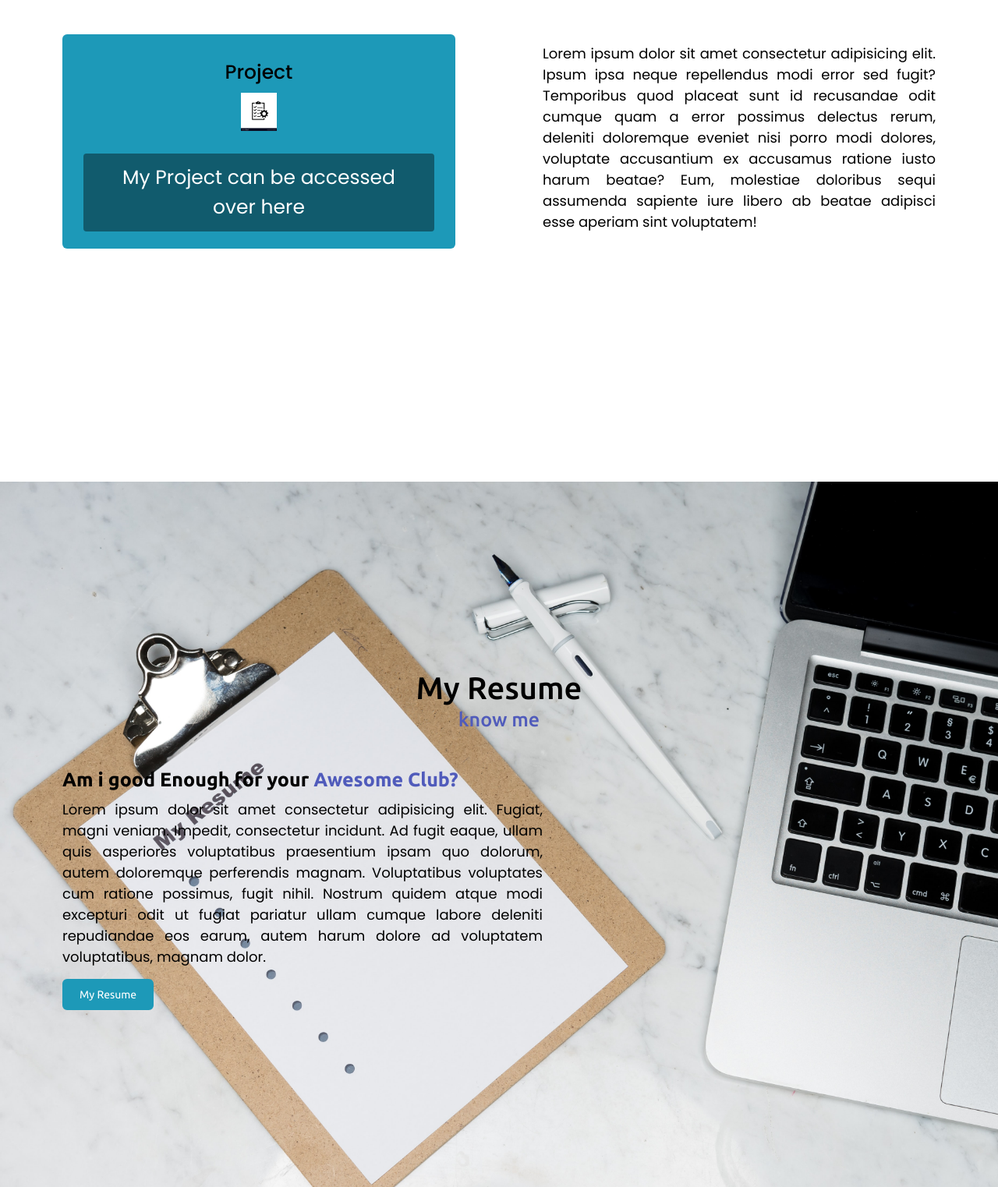
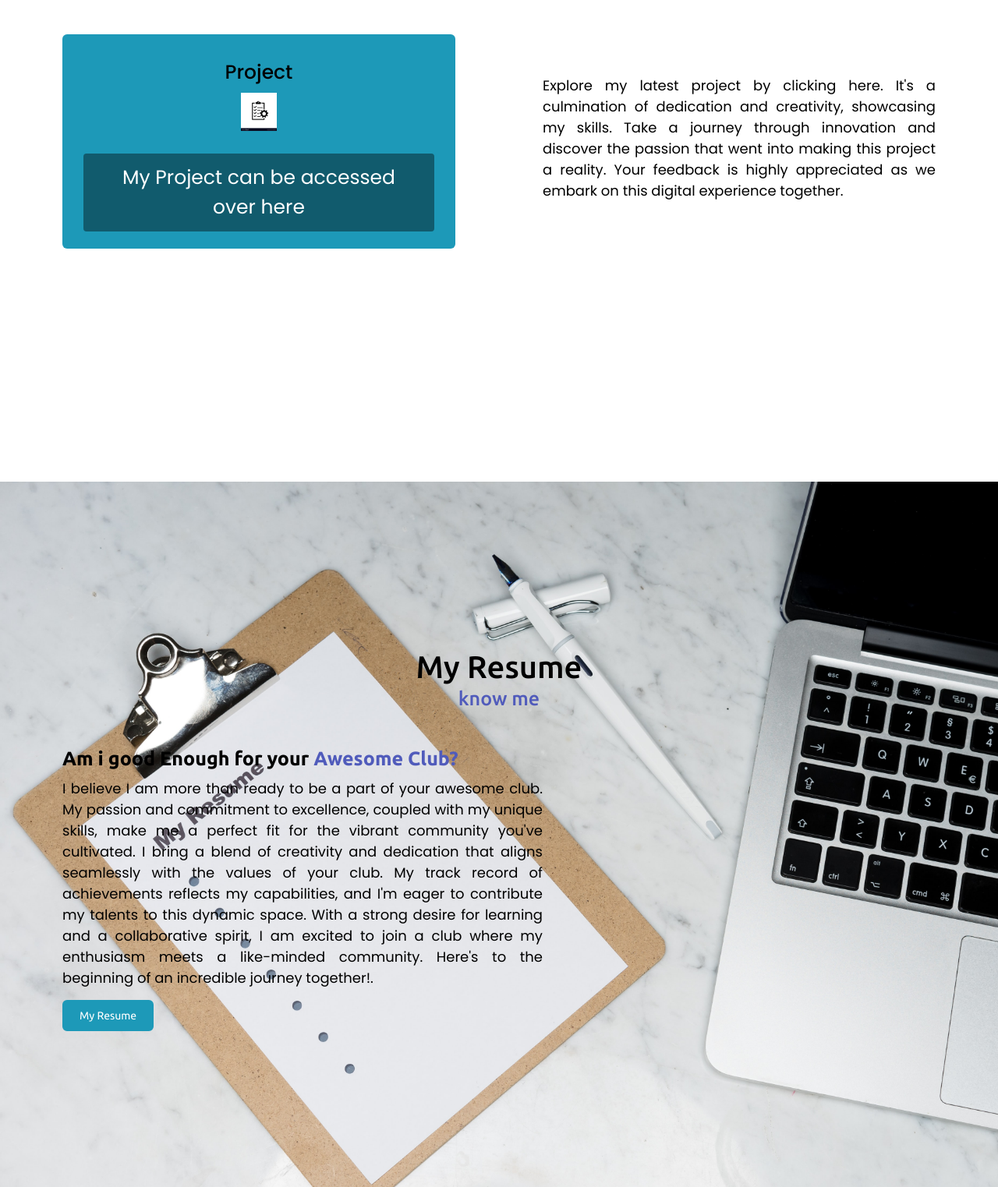
Before and after one commit to SwastikDas26/Portfolio_first, a plain HTML site: page index.html in a window 1280 px wide. Shown: the part 2515-4038 px from the top of the page at 78% size. Drawn offline with nearby package versions, Linux system fonts and the light colour scheme.

Commit message:
final commit

```diff
--- a/index.html
+++ b/index.html
@@ -124,7 +124,7 @@
                 </div>
                 <div class="column right">
                     <div class="text">
-                        <p>Lorem ipsum dolor sit amet consectetur adipisicing elit. Ipsum ipsa neque repellendus modi error sed fugit? Temporibus quod placeat sunt id recusandae odit cumque quam a error possimus delectus rerum, deleniti doloremque eveniet nisi porro modi dolores, voluptate accusantium ex accusamus ratione iusto harum beatae? Eum, molestiae doloribus sequi assumenda sapiente iure libero ab beatae adipisci esse aperiam sint voluptatem!</p>
+                        <p>Explore my latest project by clicking here. It's a culmination of dedication and creativity, showcasing my skills. Take a journey through innovation and discover the passion that went into making this project a reality. Your feedback is highly appreciated as we embark on this digital experience together.</p>
                     </div>
                 </div>
             </div>
@@ -138,7 +138,7 @@
             <div class="resume-content">
                 <div class="column left">
                     <div class="text">Am i good Enough for your <span>Awesome Club?</span></div>
-                    <p>Lorem ipsum dolor sit amet consectetur adipisicing elit. Fugiat, magni veniam. Impedit, consectetur incidunt. Ad fugit eaque, ullam quis asperiores voluptatibus praesentium ipsam quo dolorum, autem doloremque perferendis magnam. Voluptatibus voluptates cum ratione possimus, fugit nihil. Nostrum quidem atque modi excepturi odit ut fugiat pariatur ullam cumque labore deleniti repudiandae eos earum, autem harum dolore ad voluptatem voluptatibus, magnam dolor.</p>
+                    <p>I believe I am more than ready to be a part of your awesome club. My passion and commitment to excellence, coupled with my unique skills, make me a perfect fit for the vibrant community you've cultivated. I bring a blend of creativity and dedication that aligns seamlessly with the values of your club. My track record of achievements reflects my capabilities, and I'm eager to contribute my talents to this dynamic space. With a strong desire for learning and a collaborative spirit, I am excited to join a club where my enthusiasm meets a like-minded community. Here's to the beginning of an incredible journey together!.</p>
                     <a href="images/CnResume.pdf" target="_blank">My Resume</a>
                 </div>
             </div>
```
